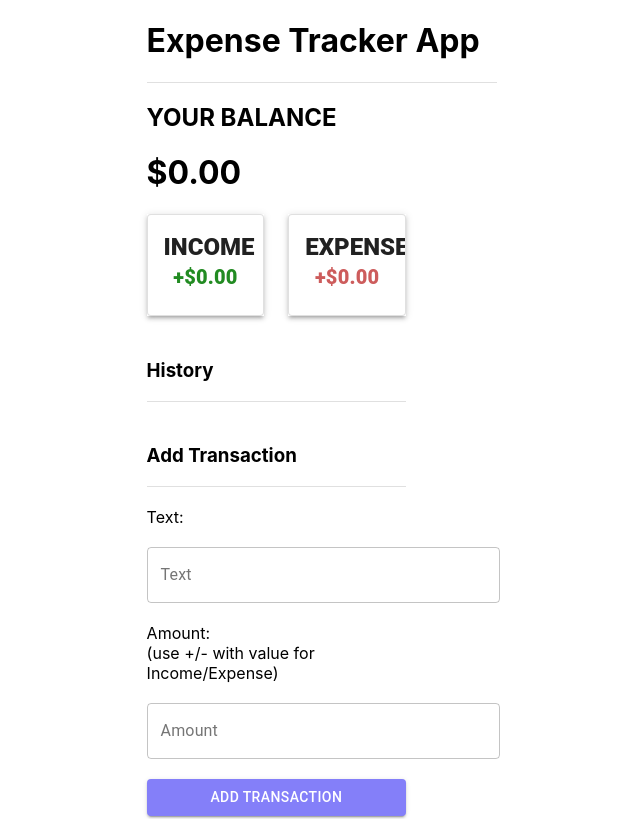
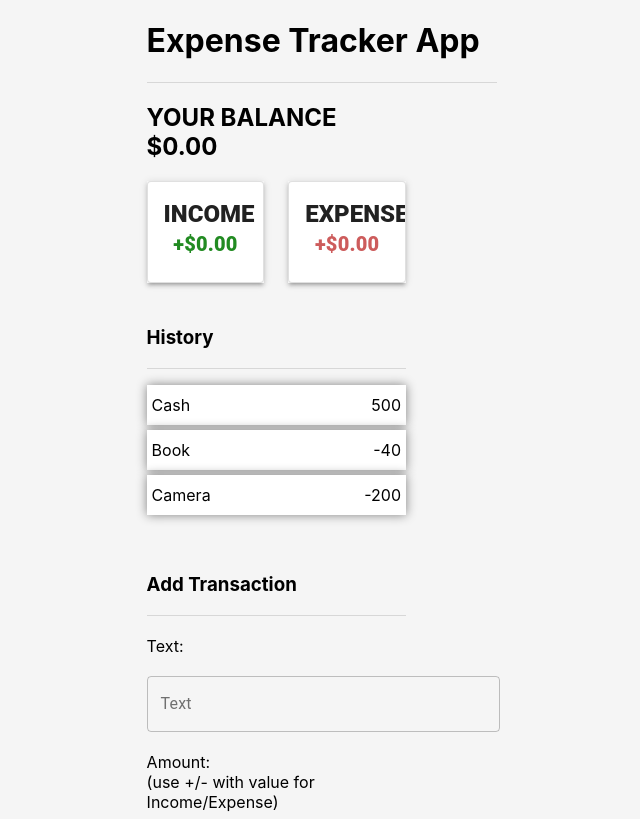
Before and after one commit to Samiys/expense-tracker-app, a React (Create React App) app: page / in a window 1280 px wide. Shown: the top 819 px of the page, without its empty margins (342-982 px from the left). Built offline with nearby package versions, Linux system fonts and the light colour scheme.

Commit message:
made TransactionHistory.js dynamic

```diff
--- /dev/null
+++ b/src/Hooks/GlobalContext.js
@@ -0,0 +1,5 @@
+import { createContext } from "react";
+
+const GlobalContext = createContext(5);
+
+export default GlobalContext;
--- a/src/components/Buttons/PurpleButton.js
+++ b/src/components/Buttons/PurpleButton.js
@@ -1,6 +1,5 @@
 import React from "react";
-import { makeStyles, withStyles, createMuiTheme } from '@material-ui/core/styles';
-import { purple } from '@material-ui/core/colors';
+import { makeStyles, withStyles } from '@material-ui/core/styles';
 import Button from '@material-ui/core/Button';
 
 const useStyles = makeStyles((theme) =>({
@@ -12,16 +11,9 @@ const useStyles = makeStyles((theme) =>({
     },
 }));
 
-const theme = createMuiTheme({
-    palette: {
-        primary: purple,
-    },
-});
-
 
 const ColorButton = withStyles((theme) => ({
     root: {
-        color: theme.palette.getContrastText(purple[500]),
         backgroundColor: '#847ff9',
         '&:hover': {
             backgroundColor: '#a29bfe',
@@ -34,7 +26,7 @@ const PurpleButton = () => {
     const classes = useStyles();
     return (
         <div>
-            <ColorButton className={classes.submit + ' ' + classes.root} type="submit" fullWidth variant="contained" color="primary" >
+            <ColorButton className={classes.submit + ' ' + classes.root} type="submit" value="Add Transaction" fullWidth variant="contained" color="primary" >
                 Add Transaction
             </ColorButton>
         </div>
--- a/src/components/Transaction/AddTransaction.js
+++ b/src/components/Transaction/AddTransaction.js
@@ -1,9 +1,8 @@
-import React from "react";
+import React, {useState} from "react";
 import Divider from '@material-ui/core/Divider';
 import Grid from '@material-ui/core/Grid';
 import { makeStyles} from '@material-ui/core/styles';
 import TextField from '@material-ui/core/TextField';
-import Button from '@material-ui/core/Button';
 import PurpleButton from "../Buttons/PurpleButton";
 
 const useStyles = makeStyles((theme) =>({
@@ -17,6 +16,8 @@ const useStyles = makeStyles((theme) =>({
 
 const AddTransaction = () => {
     const classes = useStyles();
+    const [GlobalText, setGlobalText] = useState('');
+    console.log(GlobalText)
 
     function FormRow() {
         return (
@@ -30,26 +31,22 @@ const AddTransaction = () => {
                         <div className={classes.root}>
                         <p>Text:</p>
                         <br/>
-                        <TextField id="outlined-basic" label="Text" variant="outlined" />
+                        <TextField id="outlined-basic" type="text" label="Text" variant="outlined" />
                         <br/>
                         <br/>
                         <p>Amount:</p>
                         <span>(use +/- with value for Income/Expense)</span>
                         <br/>
                         <br/>
-                        <TextField id="outlined-basic" label="Amount" variant="outlined" />
+                        <TextField
+                             value={GlobalText} onChange={(e)=> {setGlobalText(e.target.value)}
+                             } id="outlined-basic" type="number" label="Amount" variant="outlined" />
                         <br/>
                         <br/>
                         </div>
                         <PurpleButton/>
                     </form>
-
-
                 </Grid>
-
-
-
-
             </React.Fragment>
         );
     }
--- a/src/components/Transaction/TransactionHistory.js
+++ b/src/components/Transaction/TransactionHistory.js
@@ -1,8 +1,15 @@
 import React from "react";
 import Divider from '@material-ui/core/Divider';
 import Grid from '@material-ui/core/Grid';
+import "../app/App.css"
 
 const TransactionHistory = () => {
+
+    let transactions = [
+        {amount: 500,  desc: "Cash"},
+        {amount: -40,  desc: "Book"},
+        {amount: -200,  desc: "Camera"}
+    ]
 
     function FormRow() {
         return (
@@ -11,6 +18,18 @@ const TransactionHistory = () => {
                     <br/>
                     <h3>History</h3>
                     <Divider />
+
+                    <ul className="transaction-list">
+                    {transactions.map((transObj, ind) => {
+                        return (
+                            <li>
+                                <span>{transObj.desc}</span>
+                                <span>{transObj.amount}</span>
+                            </li>
+                        );
+                    })}
+                    </ul>
+
                 </Grid>
 
             </React.Fragment>
--- a/src/components/app/App.css
+++ b/src/components/app/App.css
@@ -1,3 +1,14 @@
 body {
     background-color: whitesmoke;
 }
+.transaction-list {
+    padding: 0;
+}
+.transaction-list >li {
+    background-color: white;
+    display: flex;
+    justify-content: space-between;
+    box-shadow: 0 0 10px grey;
+    padding: 10px 5px;
+    margin: 5px 0;
+}
--- a/src/components/app/App.js
+++ b/src/components/app/App.js
@@ -1,4 +1,4 @@
-import React from 'react';
+import React, {useState} from 'react';
 import { makeStyles } from '@material-ui/core/styles';
 import Grid from '@material-ui/core/Grid';
 import Header from "../header/Header";
@@ -6,6 +6,7 @@ import Balance from "../balance/Balance";
 import IncomeExpense from "../IncomeExpense/IncomeExpense";
 import TransactionHistory from "../Transaction/TransactionHistory";
 import AddTransaction from "../Transaction/AddTransaction";
+import GlobalContext from "../../Hooks/GlobalContext";
 
 const useStyles = makeStyles((theme) => ({
     root: {
@@ -15,6 +16,7 @@ const useStyles = makeStyles((theme) => ({
 
 function App() {
     const classes = useStyles();
+    let GlobalValue = useState(1);
 
     function FormRow() {
         return (
@@ -23,12 +25,13 @@ function App() {
                 </Grid>
 
                 <Grid item xs={5}>
-
+                    <GlobalContext.Provider value={GlobalValue}>
                     <Header/>
                     <Balance/>
                     <IncomeExpense/>
                     <TransactionHistory/>
                     <AddTransaction/>
+                    </GlobalContext.Provider>
                 </Grid>
 
             </React.Fragment>
--- a/src/components/balance/Balance.js
+++ b/src/components/balance/Balance.js
@@ -3,8 +3,7 @@ import React from "react";
 const Balance = () => {
     return (
         <div>
-            <h2>YOUR BALANCE</h2>
-            <h1>$0.00</h1>
+            <h2>YOUR BALANCE <br/> $0.00 </h2>
         </div>
     );
 }
```
